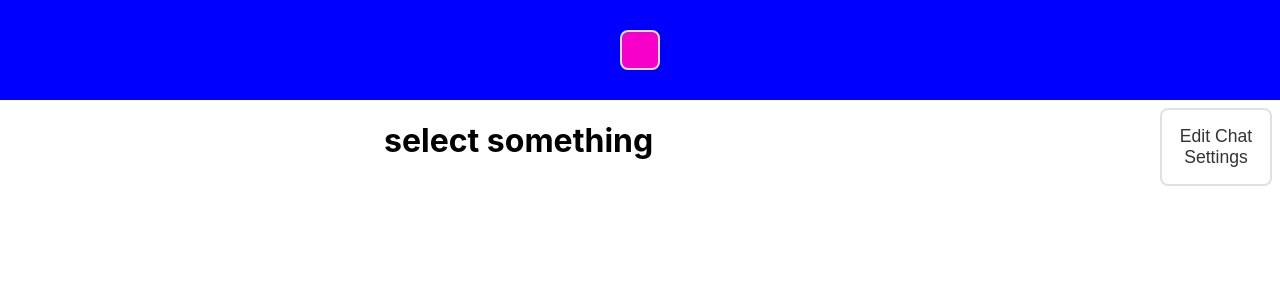
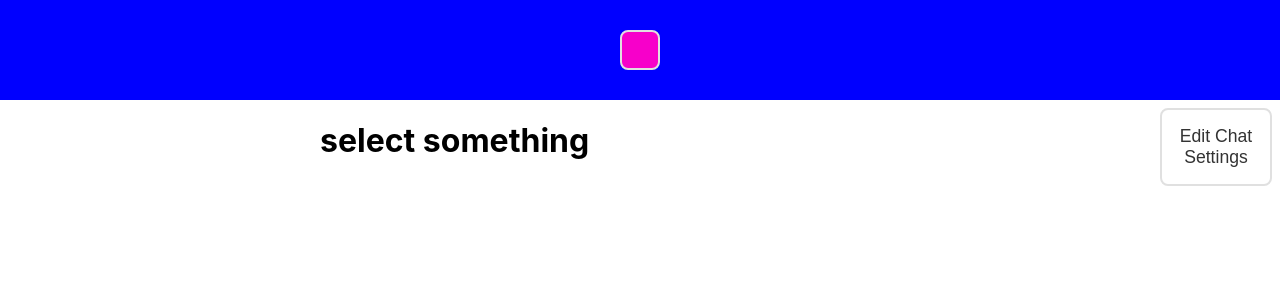
Before and after one commit to SwiftSeizure/tAI, a React (Create React App) app in the folder tai-frontend/: page /modulepage in a window 1280 px wide. Shown: the top 300 px of the page. Built offline with nearby package versions, Linux system fonts and the light colour scheme; no server answers; some icons are missing.

Commit message:
Reverts to previous selected content when chat is closed

```diff
--- a/tai-frontend/src/CSS/Grids.css
+++ b/tai-frontend/src/CSS/Grids.css
@@ -45,7 +45,7 @@ If a new grid is made:
 /* modulepage-layout-grid */
 .modulepage-layout-grid {
     display: grid;
-    grid-template-columns: 30% 60% 10%;
+    grid-template-columns: 25% 65% 10%;
     grid-template-rows: auto 1fr;
     gap: 0px;
     width: 100%;
--- a/tai-frontend/src/pages/Universal/TeacherStudentModulePage.js
+++ b/tai-frontend/src/pages/Universal/TeacherStudentModulePage.js
@@ -27,6 +27,8 @@ const TeacherStudentModulePage = () => {
     const [materialContent, setMaterialContent] = useState(null);
     const [assignmentContent, setAssignmentContent] = useState(null);
 
+    const [currentContent, setCurrentContent] = useState(null);
+
     const location = useLocation();
     const {unitID, unitName, userID, role} = location.state || {};
 
@@ -42,6 +44,12 @@ const TeacherStudentModulePage = () => {
         else if (!isChatExpanded && role === "teacher") {
             setDisplayType('chat-settings');
         }
+
+        if (isChatExpanded) {
+            setDisplayType(currentContent);
+        }
+
+
     };
 
 
@@ -101,6 +109,7 @@ const TeacherStudentModulePage = () => {
             const response = await getRequest(url);
             console.log("This is what we got back from the /assignments file call: ", response.data);
             setAssignmentContent(response.data);
+            setCurrentContent('assignment');
         }
         catch (error) {
             console.log(error)
@@ -111,6 +120,7 @@ const TeacherStudentModulePage = () => {
 
     const handleMaterialSelect = async ( dayID, materialID, fileName ) => {
 
+
         setSelectedMaterial(materialID);
         setDisplayType('material');
 
@@ -119,6 +129,7 @@ const TeacherStudentModulePage = () => {
             const response = await getRequest(url);
             console.log("This is what we got back from /materials file call: ", response.data);
             setMaterialContent(response.data);
+            setCurrentContent('material');
         }
         catch (error) {
             console.log(error);
@@ -153,6 +164,7 @@ const TeacherStudentModulePage = () => {
     useEffect(() => {
         if (displayType !== 'chat' && displayType !== 'chat-settings') {
             setIsChatExpanded(false);
+
         }
 
     }, [displayType]);
@@ -237,7 +249,7 @@ const TeacherStudentModulePage = () => {
                     onClick={toggleChatExpand}
 
                 >
-                   {/* {isChatExpanded ? "Close Chat" : "Open Chat"}  */}
+                   { isChatExpanded ? "Close Chat" : "Open Chat" }
                    <img
                     className="custom-button-chat-image"
                     src={chatImage}
```
